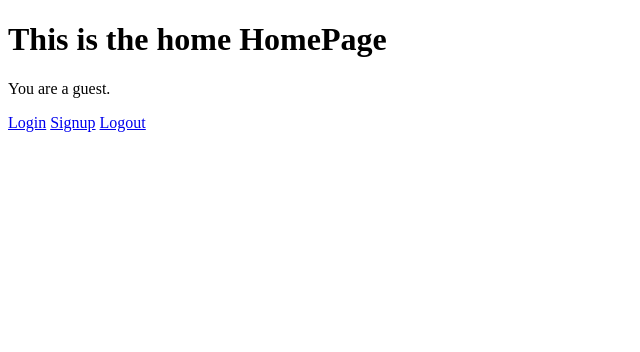
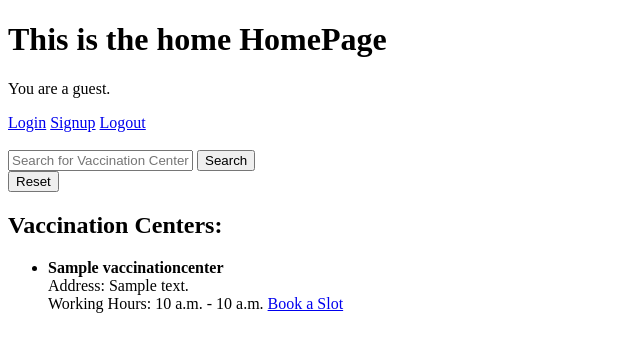
Before and after one commit to Santhanabalan/VaccinationScheduler, a Django app: template bookings/templates/bookings/index.html in a window 1280 px wide. Shown: the top 352 px of the page, without its empty margins (0-640 px from the left). Run offline with Django 4.2, Linux system fonts and the light colour scheme; the template is opened without the code that fills it: values that come from a table or form of the project are taken from there, others are empty; tables that the repository leaves empty hold one stand-in row (values such as "Sample post").

Commit message:
Feature: Implement Search functionality on homepage
- Search for vaccination centers

```diff
--- a/bookings/templates/bookings/index.html
+++ b/bookings/templates/bookings/index.html
@@ -15,5 +15,28 @@
     <a href="{% url 'login' %}">Login</a>
     <a href="{% url 'signup' %}">Signup</a>
     <a href="{% url 'logout' %}">Logout</a>
+    <br><br>
+
+    <form method="GET" action="{% url 'home' %}">
+        <input type="text" name="query" placeholder="Search for Vaccination Center">
+        <button type="submit">Search</button>
+    </form>
+    <form method="GET" action="{% url 'home' %}">
+        <button type="submit">Reset</button>
+    </form>
+
+    <h2>Vaccination Centers:</h2>
+    <ul>
+        {% for center in centers %}
+            <li>
+                <strong>{{ center.name }}</strong><br>
+                Address: {{ center.address }}<br>
+                Working Hours: {{ center.from_time }} - {{ center.to_time }}
+                <a href="{% url 'book_slot' center.id %}">Book a Slot</a>
+            </li>
+        {% empty %}
+            <li>No vaccination centers found</li>
+        {% endfor %}
+    </ul>
 </body>
 </html>
```
Also changed, not shown: bookings/views.py (+10 -1 lines).
